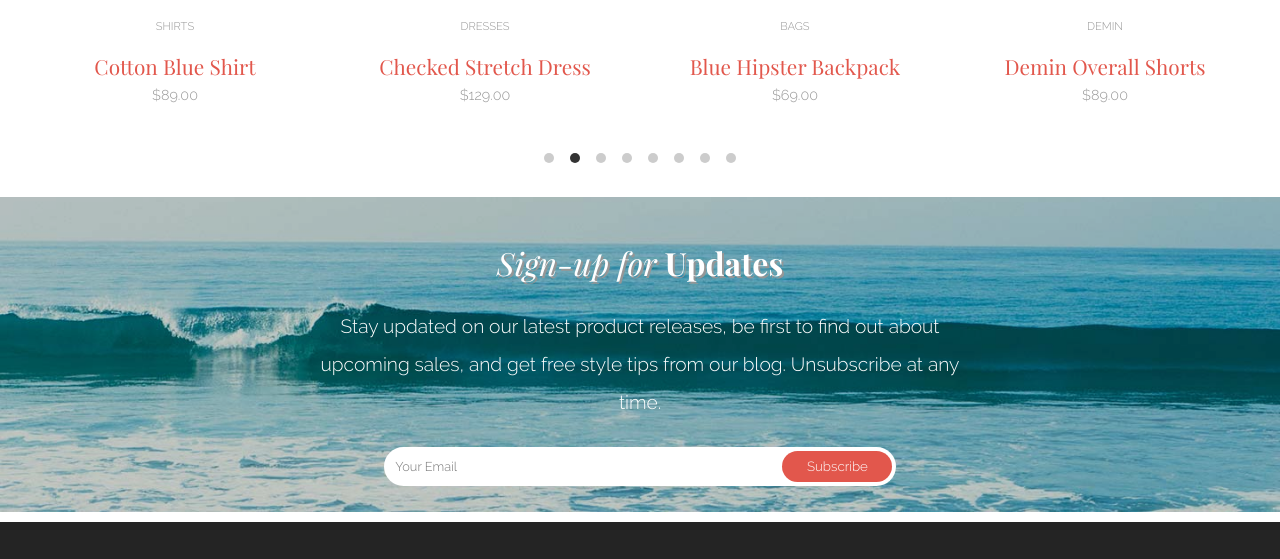
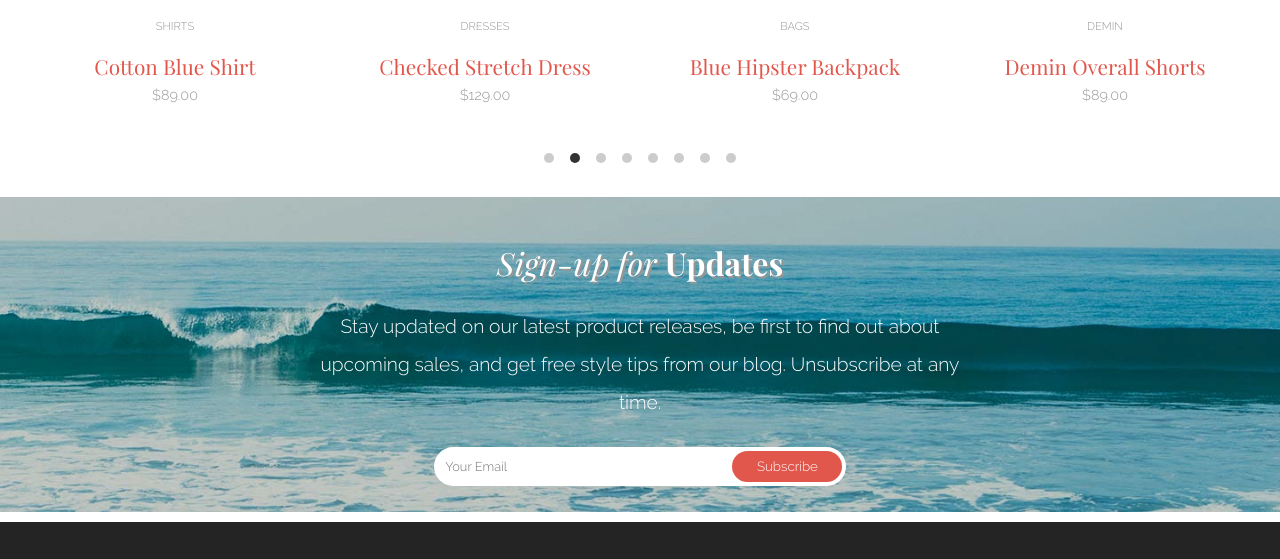
Before and after one commit to lvafi/aloha, a plain HTML site: page index.html in a window 1280 px wide. Shown: the part 2038-2597 px from the top of the page. Drawn offline with Linux system fonts and the light colour scheme.

```diff
--- a/css/style.css
+++ b/css/style.css
@@ -433,7 +433,7 @@
     width: 50%;
   }
   /*Email Updates -----------------------*/
-  .txtWrap{
+  .sign-up-form {
     align-items: center;
   }
   .email {
--- a/index.html
+++ b/index.html
@@ -106,9 +106,11 @@
       <h2><em>Sign-up for </em><strong>Updates</strong></h2>
       <p>Stay updated on our latest product releases, be first to find out about upcoming sales, and get free style tips from
         our blog. Unsubscribe at any time.</p>
-      <form class="sign-up-form">
+      <form action="#updates" onsubmit="return someKindOfFormValidation">
+        <div class="sign-up-form">
         <input type="email" id="your-email" required pattern="^[A-Za-z0-9._%+-]+@[A-Za-z0-9.-]+\.[A-Za-z]{2,}$" placeholder="Your Email">
         <button type="submit">Subscribe</button>
+        </div>
       </form>
     </section>
 
--- a/main.js
+++ b/main.js
@@ -22,8 +22,8 @@
 });
 
 
-
-$(".newsletter").on("submit", "form",
+//alert box for email list
+$('form button').on('click',
   function (t) {
     t.preventDefault();
     var e = $("#your-email");
@@ -31,7 +31,7 @@
       e.val("")) : alert("Please submit a valid email address.")
   })
 
-
+//initialized Flickity
 $('.product-list').flickity({
   cellAlign: 'left',
   percentPosition: !1,
```
Also changed, not shown: package.json (deleted, +0 -19 lines).
